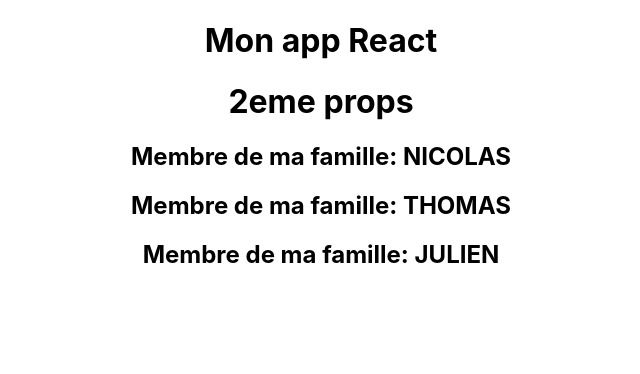
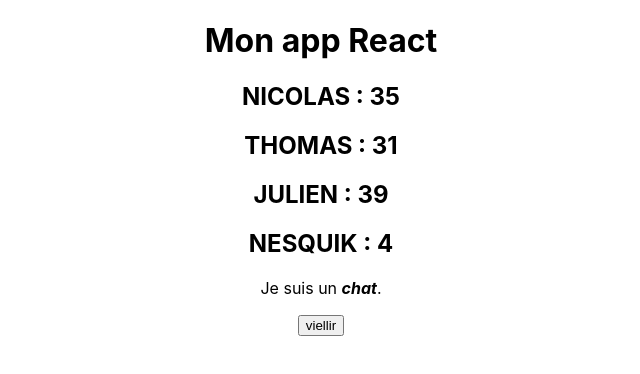
Before and after one commit to Nikuspokus/UDEMY-ReactJS, a React (Create React App) app: page / in a window 1280 px wide. Shown: the top 374 px of the page, without its empty margins (319-959 px from the left). Built offline with nearby package versions, Linux system fonts and the light colour scheme.

Commit message:
Chap 23 -Modifier le state

```diff
--- a/src/App.js
+++ b/src/App.js
@@ -2,19 +2,70 @@ import React, { Component, Fragment } from 'react';
 import './App.css';
 import Membre from './components/Membre'
 
+const famille = {
+  membre1: {
+    nom: 'Nicolas',
+    age: 35
+  },
+  membre2: {
+    nom: 'Thomas',
+    age: 31
+  },
+  membre3: {
+    nom: 'Julien',
+    age: 39
+  },
+  membre4: {
+    nom: 'Nesquik',
+    age: 4
+  },
+}
+
 class App extends Component {
+  state = {
+    famille
+  }
+
+  handleClick = () => {
+    const famille = { ...this.state.famille}
+      famille.membre1.age += 1
+    this.setState({famille})
+  }
+
   render() {
     // on peut tout importer en destructuring comme ci-dessous pour un code plus simple et plus lisible
-    const { titre, sousTitre } = this.props
+    const { titre,  } = this.props
+    const { famille } = this.state
     return (
       // Méthode d'écrire de code = JSX
       <Fragment>
         <div className="App">
           <h1>{ titre }</h1>
-          <h1>{ sousTitre }</h1>
-          <Membre nom ='Nicolas'/>
-          <Membre nom ='Thomas'/>
-          <Membre nom ='Julien'/>
+          <Membre
+            nom = {famille.membre1.nom}
+            age = {famille.membre1.age}
+          />
+          <Membre
+            nom = {famille.membre2.nom}
+            age = {famille.membre2.age}
+          />
+          <Membre
+            nom = {famille.membre3.nom}
+            age = {famille.membre3.age}
+          />
+          <Membre
+            nom = {famille.membre4.nom}
+            age = {famille.membre4.age}
+          >
+          {/* le contenu de la balise Membre est considéré comme un 'Children'
+              c'est à dire un autre style de 'props' */}
+            Je suis un <strong><em>chat</em></strong>.
+          </Membre>
+          <button
+          onClick={this.handleClick}
+          >
+            viellir
+          </button>
         </div>
       </Fragment>
       // Autre façon d'écrire le code
--- a/src/components/Membre.js
+++ b/src/components/Membre.js
@@ -1,9 +1,12 @@
-import React from 'react'
+import React, {Fragment} from 'react'
 
-const Membre = ({ nom }) => {
+const Membre = ({ nom, age, children }) => {
 
   return (
-    <h2>Membre de ma famille: { nom.toUpperCase() }</h2>
+    <Fragment>
+    <h2>{ nom.toUpperCase() } : { age }</h2>
+    { children ? <p>{children}</p> : null}
+    </Fragment>
   )
 }
 
```
